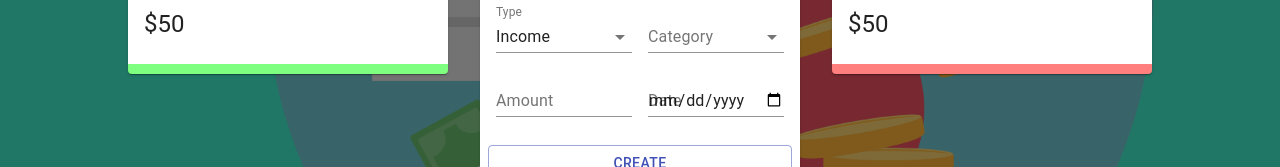
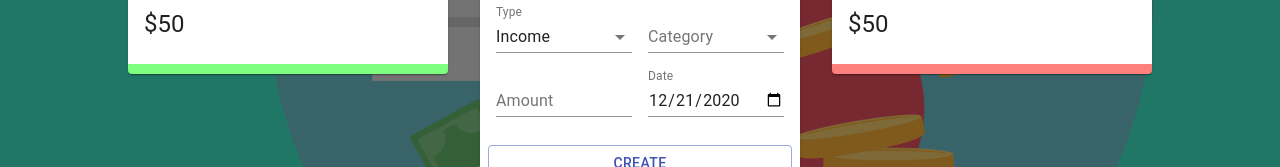
Before and after one commit to Volodymyrquo/expense-tracker, a React (Create React App) app: page / in a window 1280 px wide. Shown: the part 399-566 px from the top of the page. Built offline with nearby package versions, Linux system fonts and the light colour scheme.

Commit message:
formated date

```diff
--- a/src/components/Details/Main/Form/Form.jsx
+++ b/src/components/Details/Main/Form/Form.jsx
@@ -16,11 +16,12 @@
   incomeCategories,
   expenseCategories,
 } from '../../../../constants/categories';
+import formatDate from '../../../../utils/formatDate';
 const initialState = {
   amount: '',
   category: '',
   type: 'Income',
-  date: new Date(),
+  date: formatDate(new Date()),
 };
 const Form = () => {
   const classes = useStyles();
@@ -90,7 +91,9 @@
           label='Date'
           fullWidth
           value={formData.date}
-          onChange={(e) => setFormData({ ...formData, date: e.target.value })}
+          onChange={(e) =>
+            setFormData({ ...formData, date: formatDate(e.target.value) })
+          }
         />
       </Grid>
       <Button
--- /dev/null
+++ b/src/utils/formatDate.js
@@ -0,0 +1,17 @@
+const formatDate = (date) => {
+  const d = new Date(date);
+  let month = `${d.getMonth() + 1}`;
+  let day = `${d.getDate()}`;
+  const year = d.getFullYear();
+
+  if (month.length < 2) {
+    month = `0${month}`;
+  }
+  if (day.length < 2) {
+    day = `0${day}`;
+  }
+
+  return [year, month, day].join('-');
+};
+
+export default formatDate;
```
Also changed, not shown: 1 other file (tests, documents, lock files or other folders).
